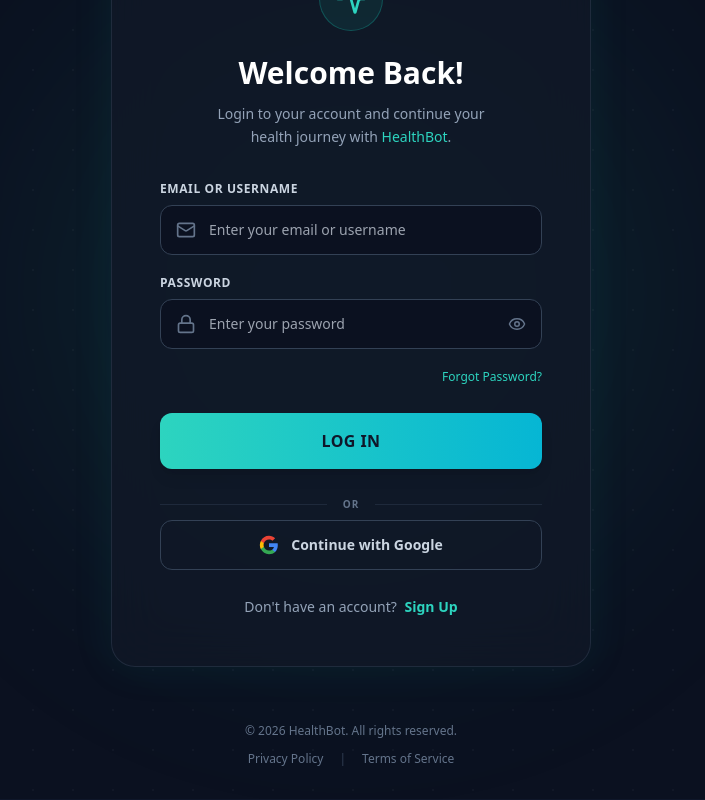
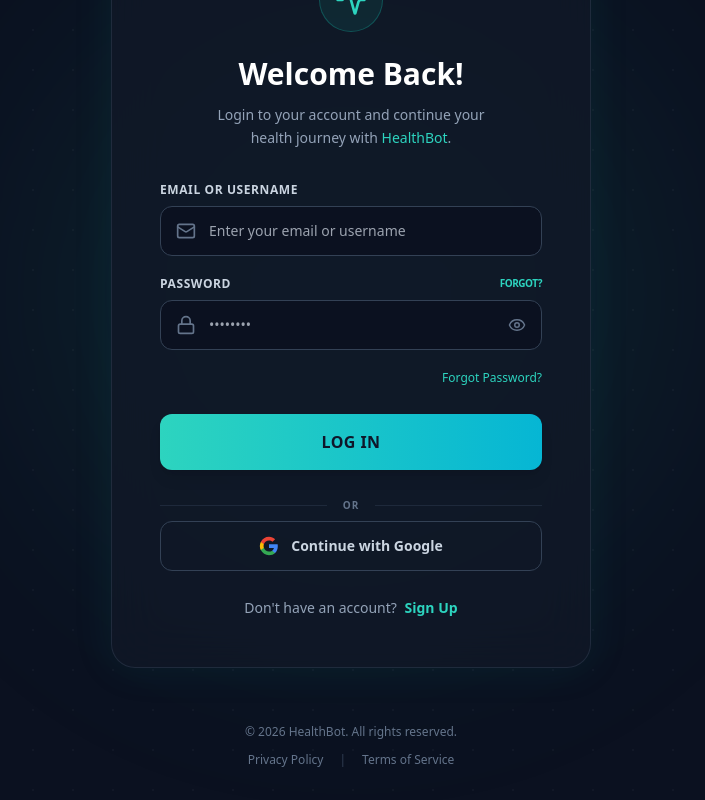
Before and after one commit to junaidnazeer/HealthBot-fullstack, a React (Create React App) app in the folder frontend/: page /login in a window 1280 px wide. Shown: the part 212-1012 px from the top of the page, without its empty margins (289-994 px from the left). Built offline with nearby package versions, Linux system fonts and the light colour scheme.

Commit message:
UI: updated login footer links to buttons and synced navigation logic

```diff
--- a/frontend/src/pages/Login.js
+++ b/frontend/src/pages/Login.js
@@ -52,7 +52,7 @@ export default function Login() {
         }}
       />
 
-      <nav className="flex items-center justify-between px-6 py-6 lg:px-12 w-full z-50">
+      <nav className="sticky top-0 z-50 flex items-center justify-between px-6 py-6 lg:px-12 w-full bg-[#0B1120]/80 backdrop-blur-md border-b border-slate-800/50">
         <Link to="/" className="flex items-center gap-2 cursor-pointer">
           <Activity className="h-7 w-7 text-teal-400" />
           <span className="text-2xl font-bold tracking-tight text-white">
@@ -86,7 +86,7 @@ export default function Login() {
 
           <form className="flex flex-col gap-5" onSubmit={handleLogin}>
             {errorMessage && (
-              <div className="bg-red-500/10 border border-red-500/50 text-red-400 text-sm p-3 rounded-lg text-center font-bold">
+              <div className="bg-red-500/10 border border-red-500/50 text-red-400 text-sm p-3 rounded-lg text-center font-bold animate-pulse">
                 {errorMessage}
               </div>
             )}
@@ -114,19 +114,19 @@ export default function Login() {
                 <label className="text-xs font-bold text-slate-300 uppercase tracking-wider">
                   Password
                 </label>
-                <Link
-                  to="/forgot-password"
-                  hidden
+                <button
+                  type="button"
+                  onClick={() => navigate("/forgot-password")}
                   className="text-[10px] text-teal-400 hover:underline uppercase tracking-tighter font-bold"
                 >
                   Forgot?
-                </Link>
+                </button>
               </div>
               <div className="relative group">
                 <Lock className="absolute left-4 top-1/2 -translate-y-1/2 h-5 w-5 text-slate-500 group-focus-within:text-teal-400 transition-colors" />
                 <input
                   type={showPassword ? "text" : "password"}
-                  placeholder="Enter your password"
+                  placeholder="••••••••"
                   required
                   value={password}
                   onChange={(e) => setPassword(e.target.value)}
@@ -144,13 +144,13 @@ export default function Login() {
             </div>
 
             <div className="flex justify-end">
-              <Link
-                to="/forgot-password"
-                title="Coming Soon"
+              <button
+                type="button"
+                onClick={() => navigate("/forgot-password")}
                 className="text-xs text-teal-400 hover:text-teal-300 font-medium transition-colors"
               >
                 Forgot Password?
-              </Link>
+              </button>
             </div>
 
             <button
@@ -214,16 +214,19 @@ export default function Login() {
       <footer className="w-full pb-8 pt-4 flex flex-col items-center gap-3 z-10 text-center text-slate-500 text-xs font-medium">
         <p>© 2026 HealthBot. All rights reserved.</p>
         <div className="flex items-center gap-4">
-          <Link
-            to="/privacy"
-            className="hover:text-slate-400 transition-colors"
+          <button
+            type="button"
+            className="hover:text-slate-400 transition-colors bg-transparent border-none p-0"
           >
             Privacy Policy
-          </Link>
+          </button>
           <span className="text-slate-700">|</span>
-          <Link to="/terms" className="hover:text-slate-400 transition-colors">
+          <button
+            type="button"
+            className="hover:text-slate-400 transition-colors bg-transparent border-none p-0"
+          >
             Terms of Service
-          </Link>
+          </button>
         </div>
       </footer>
     </div>
```
